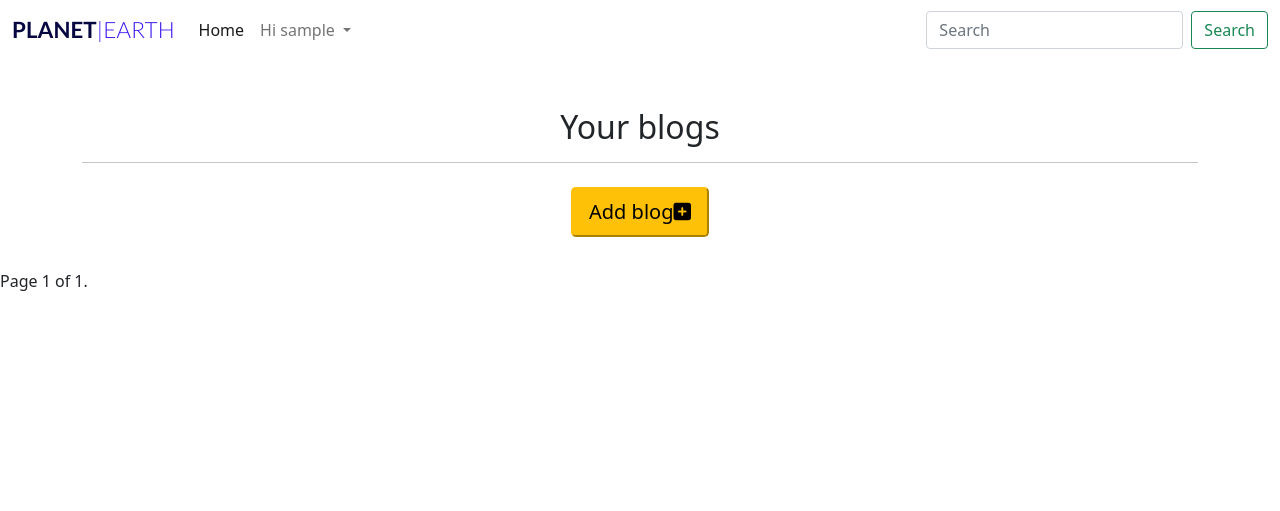
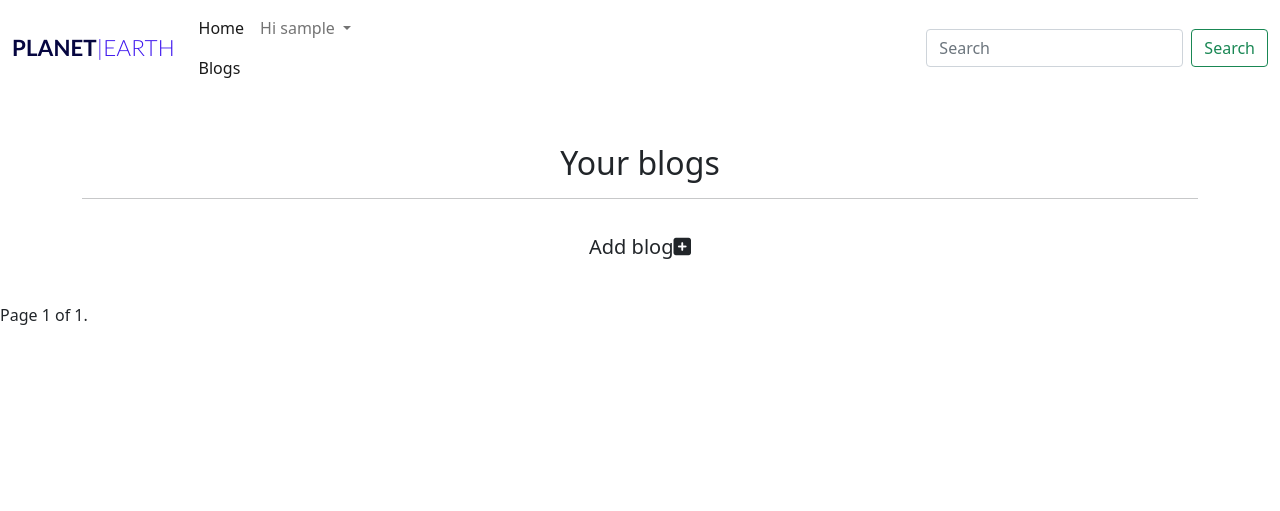
Before and after one commit to Lee-moran/Planet_Earth, a Django app: page /your_blogs/ in a window 1280 px wide. Shown: the top 511 px of the page. Run offline with Django 3.2, Linux system fonts and the light colour scheme; the visitor is signed in with stand-in values (Sample User, id 1); data that the repository does not hold is empty; some libraries are stand-ins or nearby versions.

Commit message:
view all posts page created

```diff
--- a/blog/urls.py
+++ b/blog/urls.py
@@ -5,7 +5,8 @@ from django.urls import path, include
 urlpatterns = [
     path('', views.PostList.as_view(), name='home'),
     path('like/<slug:slug>/', views.PostLike.as_view(), name='post_like'),
+    path('all_post', views.AllPosts.as_view(), name='all_post'),
+    path('add_blogs/', views.AddBlogs.as_view(), name='add_blogs'),
     path('your_blogs/', views.YourBlogs.as_view(), name='your_blogs'),
-    path('add_blogs/', views.AddBlog.as_view(), name='add_blogs'),
     path('<slug:slug>/', views.PostDetails.as_view(), name='post_detail'),
 ]
--- a/blog/views.py
+++ b/blog/views.py
@@ -1,10 +1,11 @@
 from django.shortcuts import render, get_object_or_404, reverse, redirect
 from django.views import generic, View
 from django.http import HttpResponseRedirect
+from django.utils.text import slugify
+from django.core.paginator import Paginator
 from .models import Post
 from .forms import CommentForm, BlogForm
-from django.core.paginator import Paginator
-from django.utils.text import slugify
+
 
 # Create your views here.
 
@@ -100,7 +101,7 @@ class YourBlogs(View):
         return render(request, 'your_blogs.html', {"page_obj": page_obj,})
 
 
-class AddBlog(View):
+class AddBlogs(View):
 
     def get(self, request):
         """
@@ -131,3 +132,14 @@ class AddBlog(View):
                  "blog_form": blog_form
             },
         )
+
+
+class AllPosts(generic.ListView):
+    """
+    to get all the posts, and display 6 posts
+    per page
+    """
+    model = Post
+    queryset = Post.objects.filter(status=1).order_by('-created_on')  # noqa: E501
+    template_name = 'all_post.html'
+    paginate_by = 6
--- a/templates/base.html
+++ b/templates/base.html
@@ -38,6 +38,7 @@
                 <ul class="navbar-nav me-auto mb-2 mb-lg-0">
                   <li class="nav-item">
                     <a class="nav-link active" aria-current="page" href="{% url 'home' %}">Home</a>
+                    <a class="nav-link active" aria-current="page" href="{% url 'all_post' %}">Blogs</a>
                   </li>
                   {% if user.is_authenticated %}
                   <li class="nav-item dropdown">
@@ -45,12 +46,13 @@
                         Hi {{ user.username }}
                     </a>
                     <ul class="dropdown-menu" aria-labelledby="navbarDropdown">
-                      <li><a class="dropdown-item" href="{% url 'your_blogs' %}">Blogs</a></li>
+                      <li><a class="dropdown-item" href="{% url 'your_blogs' %}">Your Blogs</a></li>
+                      <li><a class="dropdown-item" role='button'href="{% url 'add_blogs' %}">add blog</a></li>
+                      <li><hr class="dropdown-divider"></li>
                       <li><a class="dropdown-item" href="{% url 'account_logout' %}">Logout</a></li>
-                      <li><hr class="dropdown-divider"></li>
-                      <li><a class="dropdown-item" href="#">Something else here</a></li>
                     </ul>
                   </li>
+
                   {% else %}
                   <li class="nav-item">
                     <a class="nav-link" href="{% url 'account_signup' %}">Register</a>
--- a/templates/index.html
+++ b/templates/index.html
@@ -88,10 +88,6 @@
                 </button>
               </div>
 
-
-           <!-- <div class="container-fluid">
-            <img class="img-fluid header-image" src="{% static 'images/galaxy.jpg' %}"
-                alt="planet in hands Responsive image"> -->
             <div class="col-lg-6 mx-auto">
                 <div class="caption">
                     <div class="text-center-caption">
--- a/templates/your_blogs.html
+++ b/templates/your_blogs.html
@@ -1,3 +1,5 @@
+
+
 {% extends "base.html" %}
 {% block content %}
 {% load static %}
@@ -12,12 +14,10 @@
             <hr>
         </div>
         <div class="col-12 text-center mt-2">
-            <a href="{% url 'add_blogs' %}"><button class="btn-lg btn-warning mb-2" >Add blog<i class="fas fa-plus-square ml-3"></i></button></a>
+            <a href="{% url 'add_blogs' %}"><button class="btn-lg btn mb-2" >Add blog<i class="fas fa-plus-square ml-3"></i></button></a>
         </div>
     </div>
 </div>
-
-
 <div class="container-fluid">
     <div class="row">
         <div class="col-12 mt-4">
@@ -44,7 +44,7 @@
                         <div class="text-center">
                             <!-- EDIT & DELETE BUTTONS -->
                             <span>
-                            <a href="{% url '' post.id %}"><button class="btn-sm btn-success ">Edit</button></a></span>
+                            <a href="#"><button class="btn-sm btn-success ">Edit</button></a></span>
                             <span>
                             <button type="button" class="btn-sm btn-danger" data-toggle="modal" data-target="#deleteModal{{post.id}}">Delete</button>
                             </span>
@@ -62,7 +62,7 @@
                       </div>
                       <div class="modal-footer">
                          <button type="button" class="btn btn-secondary" data-dismiss="modal">Cancel</button>
-                         <a href="{% url '' post.id %}" class="btn btn-danger">Delete</a>
+                         <a href='#' class="btn btn-danger">Delete</a>
                       </div>
                    </div>
                 </div>
@@ -83,4 +83,4 @@
 {% include "pagination.html" %}
 
 
-{%endblock%}
+{%endblock%}}
```
Also changed, not shown: templates/all_post.html (added, +58 -0 lines), templates/add_blogs.html (line endings or trailing spaces).
